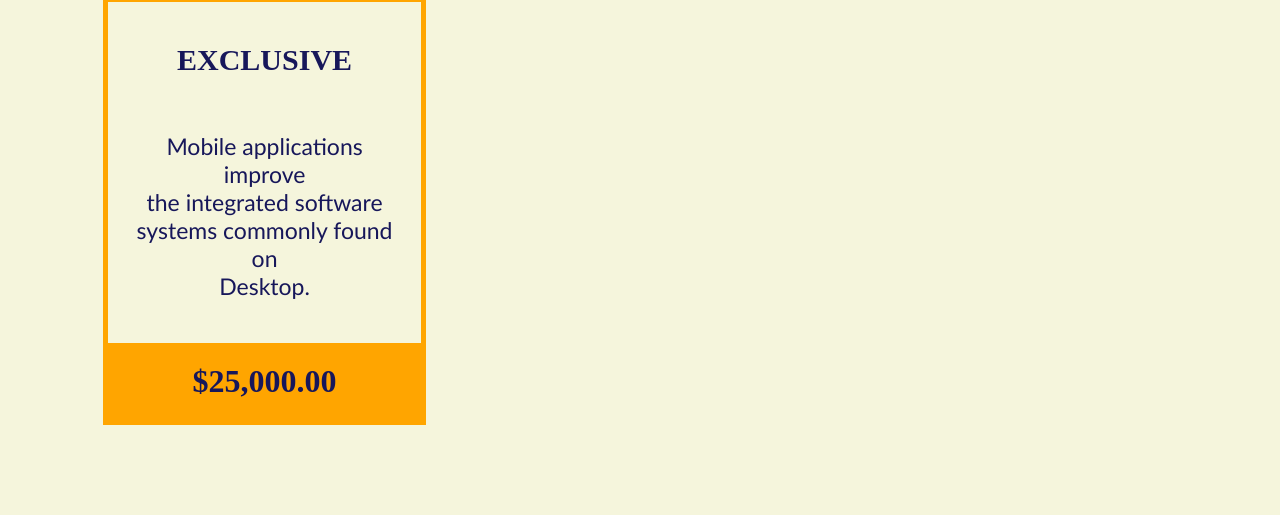
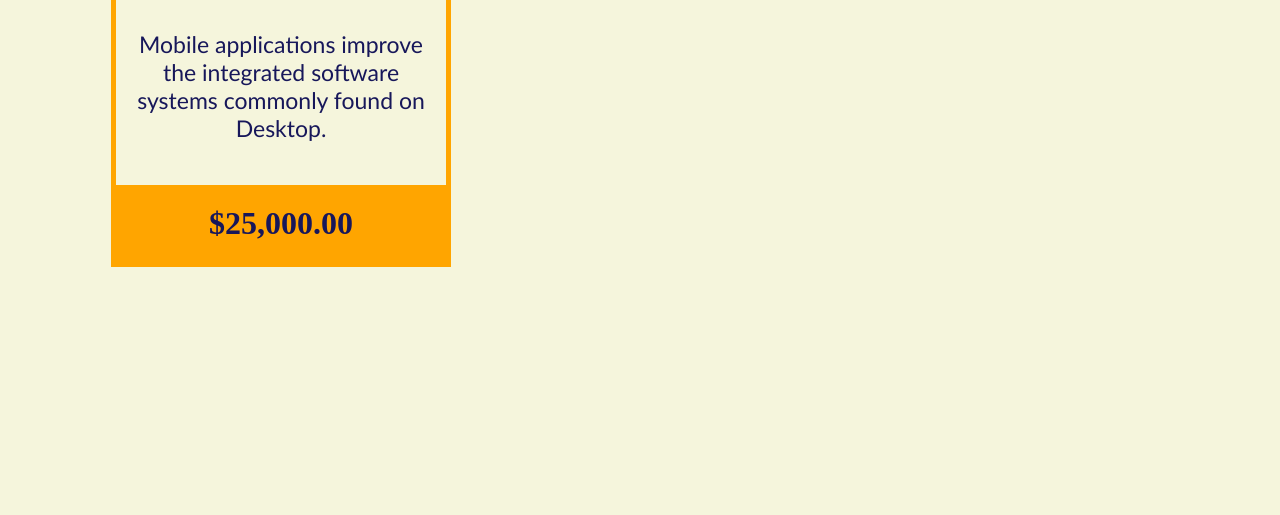
Before and after one commit to PACIFIQUEGIT/htmlbscss, a plain HTML site: page CSS COURSE/your company.html in a window 1280 px wide. Shown: the part 762-1277 px from the top of the page. After the commit the page ends 1090 px from the top, so only its background shows below. Drawn offline with Linux system fonts and the light colour scheme.

Commit message:
another commit

```diff
--- a/CSS COURSE/your company.css
+++ b/CSS COURSE/your company.css
@@ -40,15 +40,15 @@
     font-style: italic;
     text-decoration: underline;
 }
-section{
-    padding: 40px 50px;
-}
 article{
-    margin: 50px;
-    padding-left: 3px;
+    max-width: 95%;
+    margin: 50px auto;
+    padding-left:100px ;
+    padding-right: 100px;
 }
 h1{
     font-size: 50px;
+    margin: 11px;
 }
 h2{
     font-size: 30px;
@@ -59,8 +59,8 @@
     border-style: solid;
     border-width: 5px;
     display: inline-block;
-    width: 30%;
-    margin-right: 34px;
+    width: 340px;
+    margin: 11px;
     text-align: center;
     color: rgb(23, 23, 90);
     font-size:23px;
```
